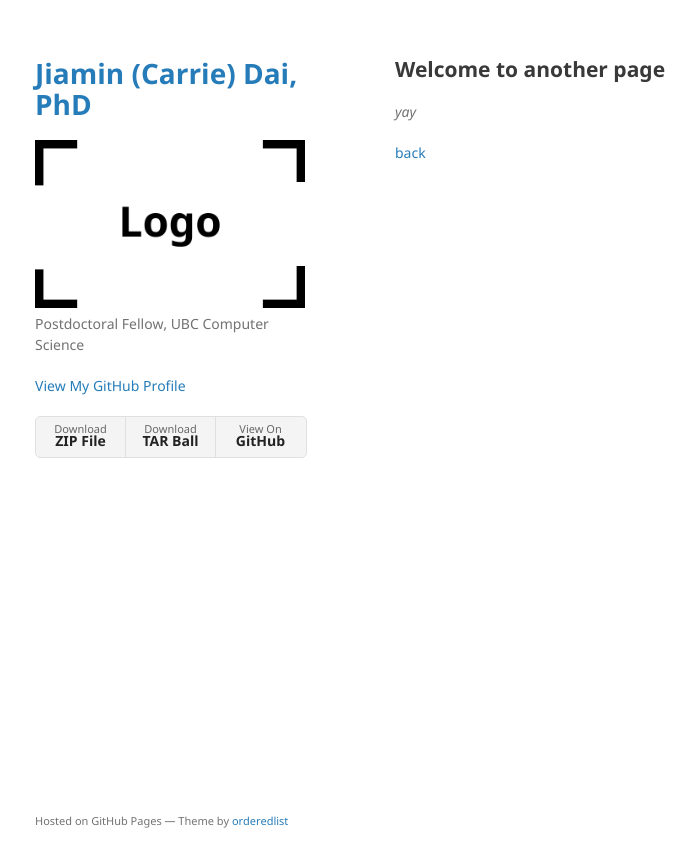
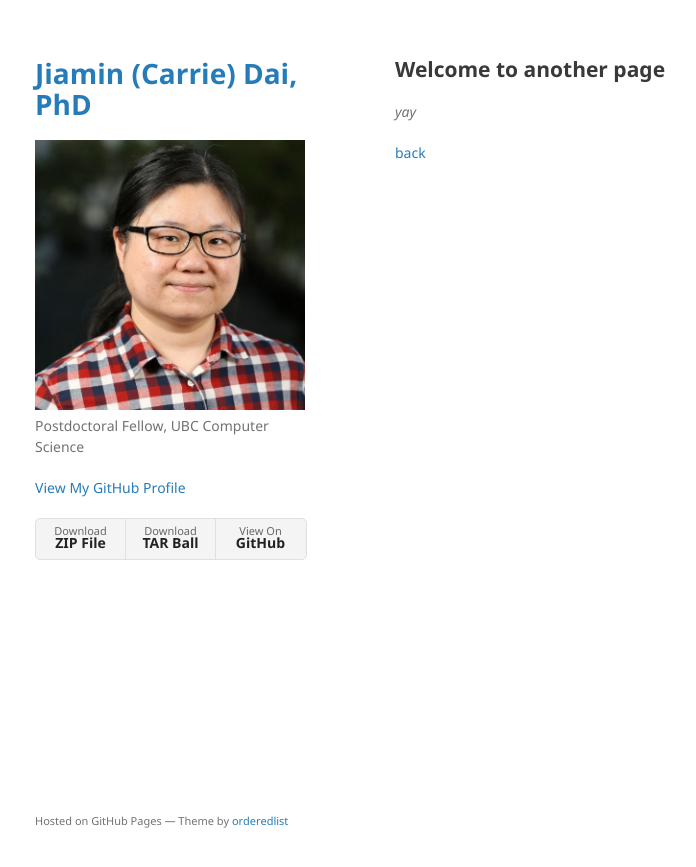
Before and after one commit to jiamin-dai/jiamin-dai.github.io, a Jekyll site: the page built from another-page.md, in a window 1280 px wide. Shown: the top 867 px of the page, without its empty margins (175-871 px from the left). Built offline with Jekyll 4.4.1, drawn with Linux system fonts in a browser that asks for light colours; our own code applies the rules of GitHub Pages for plain Markdown files.

Commit message:
Update _config.yml

```diff
--- a/_config.yml
+++ b/_config.yml
@@ -1,5 +1,5 @@
 title: Jiamin (Carrie) Dai, PhD
-logo: /assets/img/logo.png
+logo: /assets/img/CHI2018 Day1-11_preview2.jpg
 description: Postdoctoral Fellow, UBC Computer Science
 show_downloads: true
 google_analytics:
```
